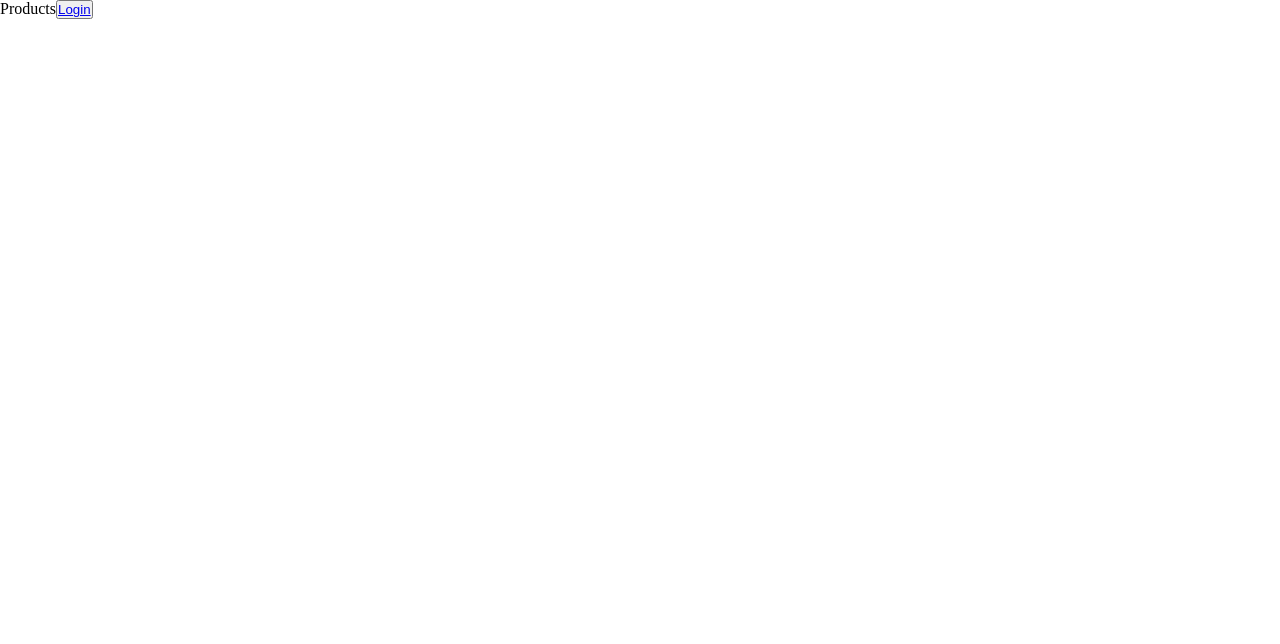
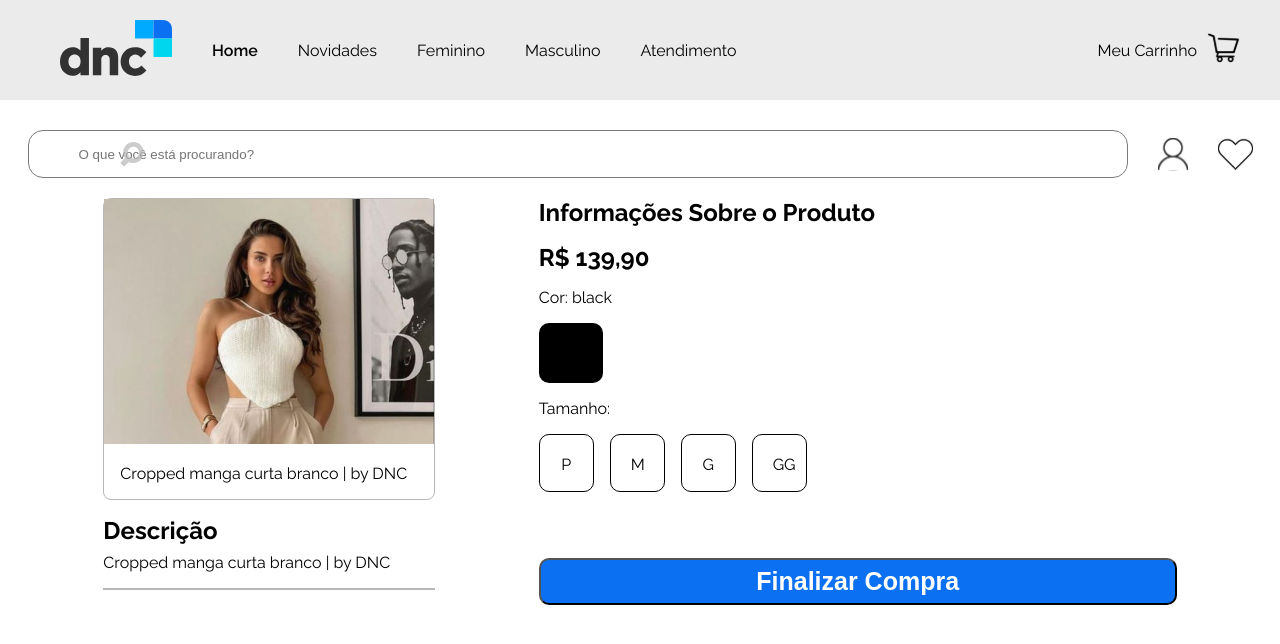
Before and after one commit to douglasleg1/ecommerce-project-dnc, a React (Vite) app: page /products/1 in a window 1280 px wide. Shown: the top 644 px of the page. Built offline with nearby package versions, Linux system fonts and the light colour scheme.

Commit message:
add productCard, productDetail components and Product view

```diff
--- /dev/null
+++ b/src/components/ProductCard/ProductCard.jsx
@@ -0,0 +1,18 @@
+import { Link } from "react-router-dom";
+import "./ProductCard.scss";
+
+const ProductCard = ({ data }) => {
+  return (
+    <div className="home__card">
+      <img src={data.imgPath} alt="model" />
+      <div className="home__card-description">
+        <p>{data.title}</p>
+        <button>
+          <Link to={`/products/${data.id}`}>Comprar Look</Link>
+        </button>
+      </div>
+    </div>
+  );
+};
+
+export default ProductCard;
--- /dev/null
+++ b/src/components/ProductCard/ProductCard.scss
@@ -0,0 +1,5 @@
+@use "../../sass/variables" as *;
+
+.product-card{
+    font-family: 'Raleway', sans-serif;
+}
--- /dev/null
+++ b/src/components/ProductDetail/ProductDetail.jsx
@@ -0,0 +1,73 @@
+import React from "react";
+import { Link } from "react-router-dom";
+import "./ProductDetail.scss";
+
+const ProductDetail = ({ data }) => {
+  return (
+    <div className="product-detail">
+      <div className="product-detail__left-side">
+        <div className="product-detail__card">
+          <img src={data.imgPathDetail} alt={data.title} />
+          <p>{data.title}</p>
+        </div>
+        <div className="product-detail__description">
+          <h1>Descrição</h1>
+          <p>{data.title}</p>
+        </div>
+      </div>
+      <div className="product-detail__right-side">
+        <h1>Informações Sobre o Produto</h1>
+        <h2>{data.price}</h2>
+        <p>
+          Cor:{" "}
+          {data.colors.length === 1
+            ? data.colors.map((color, index) => (
+                <span key={index}>{color}</span>
+              ))
+            : data.colors.map((color, index) =>
+                index + 1 === data.colors.length ? (
+                  <span key={index}>{color}</span>
+                ) : (
+                  <span key={index}>{color}, </span>
+                )
+              )}
+        </p>
+        <div className="product-detail__cube-colors">
+          {data.colors.map((color) => (
+            <div
+              style={{
+                width: "64px",
+                height: "60px",
+                borderRadius: "10px",
+                backgroundColor: color,
+              }}
+            ></div>
+          ))}
+        </div>
+        <p>Tamanho:</p>
+        <div className="product-detail__sizes">
+          {data.sizes.map((size) => (
+            <span
+              style={{
+                width: "55px",
+                height: "58px",
+                borderRadius: "10px",
+                border: "1px solid black",
+                padding: "20px",
+                textTransform: "uppercase",
+                textAlign: "center",
+              }}
+            >
+              {size}
+            </span>
+          ))}
+        </div>
+        <button>
+          <Link to={`/pay/${data.id}`}>Finalizar Compra</Link>
+        </button>
+      </div>
+    </div>
+  );
+};
+
+export default ProductDetail;
--- /dev/null
+++ b/src/components/ProductDetail/ProductDetail.scss
@@ -0,0 +1,75 @@
+@use "../../sass/variables" as *;
+
+.product-detail {
+  font-family: 'Raleway', sans-serif;
+  display: flex;
+  justify-content: space-evenly;
+  height: 70vh;
+  margin-top: 20px;
+
+  &__cube-colors {
+    display: flex;
+    gap: 1rem;
+  }
+
+  &__sizes {
+    display: flex;
+    column-gap: 1rem;
+  }
+
+  &__sizes span:hover{
+    background-color: $black;
+    color: $white;
+  }
+
+  &__left-side {
+    display: flex;
+    flex-direction: column;
+    gap: 1rem;
+  }
+
+  &__card {
+    border-radius: 8px;
+    border: 1px solid $border-background-card;
+
+    p {
+      padding: 1rem;
+    }
+  }
+
+  &__description {
+    p {
+      padding-top: 0.5rem;
+      padding-bottom: 1rem;
+      border-bottom: 2px solid $border-background-card;
+    }
+  }
+
+  &__right-side {
+    display: flex;
+    flex-direction: column;
+    gap: 1rem;
+
+    button {
+      background-color: $contrast-color;
+      width: 638px;
+      height: 47px;
+      border-radius: 10px;
+      margin-top: 50px;
+    }
+
+    button:hover{
+      transform: translateY(-5px);
+      transition: 0.5s;
+    }
+
+    a {
+      text-decoration: none;
+      color: $white;
+      font-size: 25px;
+      font-weight: 700;
+      line-height: 20px;
+    }
+
+  }
+}
--- a/src/components/SearchBar/SearchBar.scss
+++ b/src/components/SearchBar/SearchBar.scss
@@ -7,6 +7,7 @@
     justify-content: center;
     margin-top: 30px;
     font-family: 'Raleway', sans-serif;
+    position: relative;
 
 
     input{
--- a/src/main.jsx
+++ b/src/main.jsx
@@ -6,6 +6,7 @@ import Login from './views/Login/Login.jsx';
 import Home from './views/Home/Home.jsx';
 import Products from './views/Products/Products';
 import Checkout from './views/Checkout/Checkout';
+import { PRODUCTS_MOCK } from "./mock/products.mock";
 
 const router = createBrowserRouter([
   {
@@ -14,11 +15,11 @@ const router = createBrowserRouter([
   },
   {
     path: '/home',
-    element: <Home/>,
+    element: <Home data={PRODUCTS_MOCK}/>,
   },
   {
     path: '/products/:productsId',
-    element: <Products/>,
+    element: <Products data={PRODUCTS_MOCK}/>,
   },
   {
     path: '/checkout/:checkoutId',
--- a/src/views/Home/Home.jsx
+++ b/src/views/Home/Home.jsx
@@ -3,18 +3,21 @@ import { Link } from 'react-router-dom'
 import "./Home.scss";
 import HeaderStore from '../../components/HeaderStore/HeaderStore';
 import SearchBar from '../../components/SearchBar/SearchBar';
+import ProductCard from '../../components/ProductCard/ProductCard';
 
 
-const Home = () => {
+const Home = ({data}) => {
   return (
-    <section className="home">
-      <HeaderStore/>
-      <SearchBar/>
-      <button>
-        <Link to={`/products/1`}>ir</Link>
-      </button>
-    </section>
-  )
-}
+    <div className="home">
+      <HeaderStore />
+      <SearchBar />
+      <div className="home__products">
+        {data.map((product) => (
+          <ProductCard key={product.id} data={product} />
+        ))}
+      </div>
+    </div>
+  );
+};
 
 export default Home
--- a/src/views/Home/Home.scss
+++ b/src/views/Home/Home.scss
@@ -1,6 +1,66 @@
 @use "../../sass/variables" as *;
 
+.home {
+  font-family: 'Raleway', sans-serif;
+  margin-bottom: 50px;
 
-.home{
-    font-family: 'Raleway', sans-serif;
+  &__products {
+    margin-top: 30px;
+    display: flex;
+    flex-wrap: wrap;
+    gap: 4rem;
+    justify-content: center;
+  }
+  &__card {
+    width: 330px;
+    height: 337px;
+    border: solid 1px $border-background-card;
+    border-radius: 8px;
+  }
+
+  &__card img{
+    border-radius: 8px;
+    width: 329px;
+
+  }
+
+  &__card-description {
+    padding: 16px;
+    text-align: center;
+
+    p {
+      padding-bottom: 11px;
+    }
+
+    p:hover{
+        font-weight: 800;
+        transition: 0.5s;
+    }
+
+    button {
+      height: 30px;
+      width: 128px;
+      background-color: $contrast-color;
+      font-size: 14px;
+      font-weight: 700;
+      line-height: 20px;
+      border: none;
+      border-radius: 8px;
+    }
+
+    button:hover{
+        background-color: $white;
+        border: $contrast-color solid 1px;
+        transition: 0.5s;
+    }
+
+    a {
+      text-decoration: none;
+      color: $white;
+    }
+
+    a:hover{
+        color: $contrast-color !important;
+    }
+  }
 }
--- a/src/views/Products/Products.jsx
+++ b/src/views/Products/Products.jsx
@@ -1,13 +1,21 @@
-import React from 'react'
-import { Link } from "react-router-dom"
+import React from "react";
+import { useParams } from "react-router-dom";
+import ProductDetail from "../../components/ProductDetail/ProductDetail";
 import "./Products.scss";
+import HeaderStore from "../../components/HeaderStore/HeaderStore";
+import SearchBar from "../../components/SearchBar/SearchBar";
 
-const Products = () => {
+const Products = ({ data }) => {
+  const { productsId } = useParams();
+  console.log(productsId);
+  const selectedProduct = data.find((product) => product.id == productsId);
   return (
-    <div>Products
-            <button><Link to={`/`}>Login</Link></button>
-    </div>
-  )
-}
+    <section className="product">
+      <HeaderStore />
+      <SearchBar />
+      <ProductDetail data={selectedProduct} />
+    </section>
+  );
+};
 
-export default Products
+export default Products;
```
